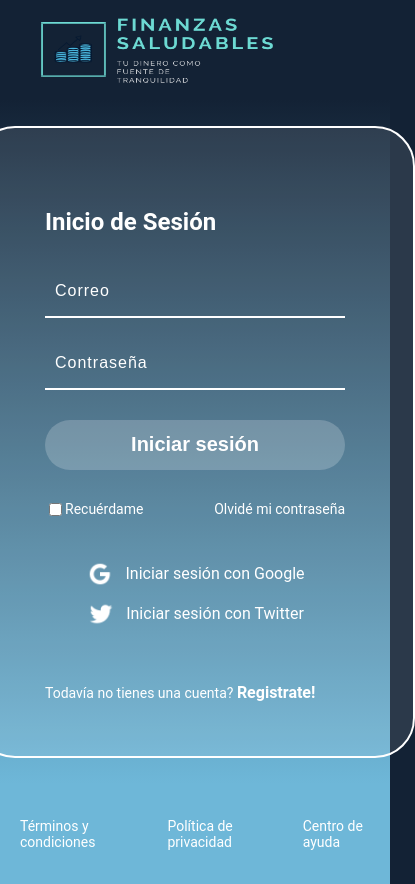
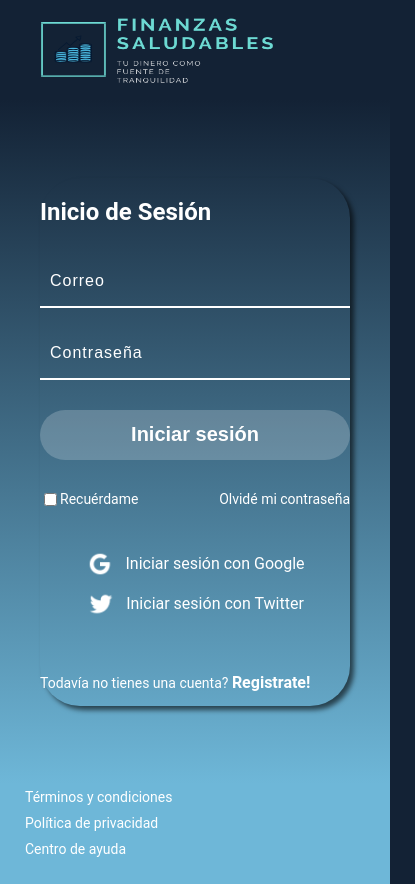
Before and after one commit to afsaa/Finanzas-Saludables-WebApp, a plain HTML site: page login.html in a window 390 px wide. Shown: the whole page, 415 px wide, since content can reach past the window. Drawn offline with Linux system fonts and the light colour scheme.

Commit message:
Agregando media query para dispositivos móviles

```diff
--- a/css/style.css
+++ b/css/style.css
@@ -40,6 +40,7 @@ header {
   display: flex;
   justify-content: space-around;
   flex-direction: column;
+  box-shadow: 4px 4px 5px 0px rgba(0, 0, 0, 0.6);
 }
 
 .login__container--form {
@@ -172,3 +173,19 @@ header {
 .footer a:hover {
   text-decoration: underline;
 }
+
+@media only screen and (max-width: 600px) {
+  .login__container {
+    background-color: transparent;
+    border: none;
+    padding: 0;
+    width: 100%;
+  }
+  .footer {
+    align-items: flex-start;
+    flex-direction: column;
+  }
+  .footer a {
+    margin: 5px;
+  }
+}
```
